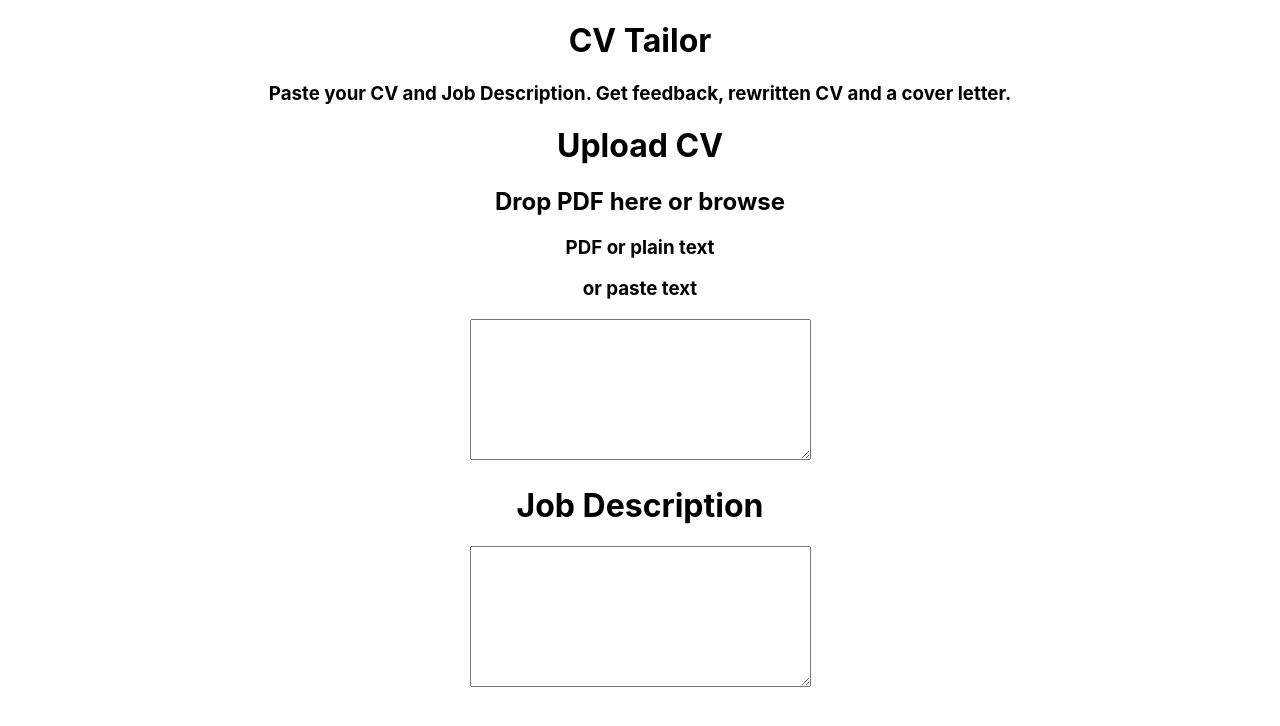
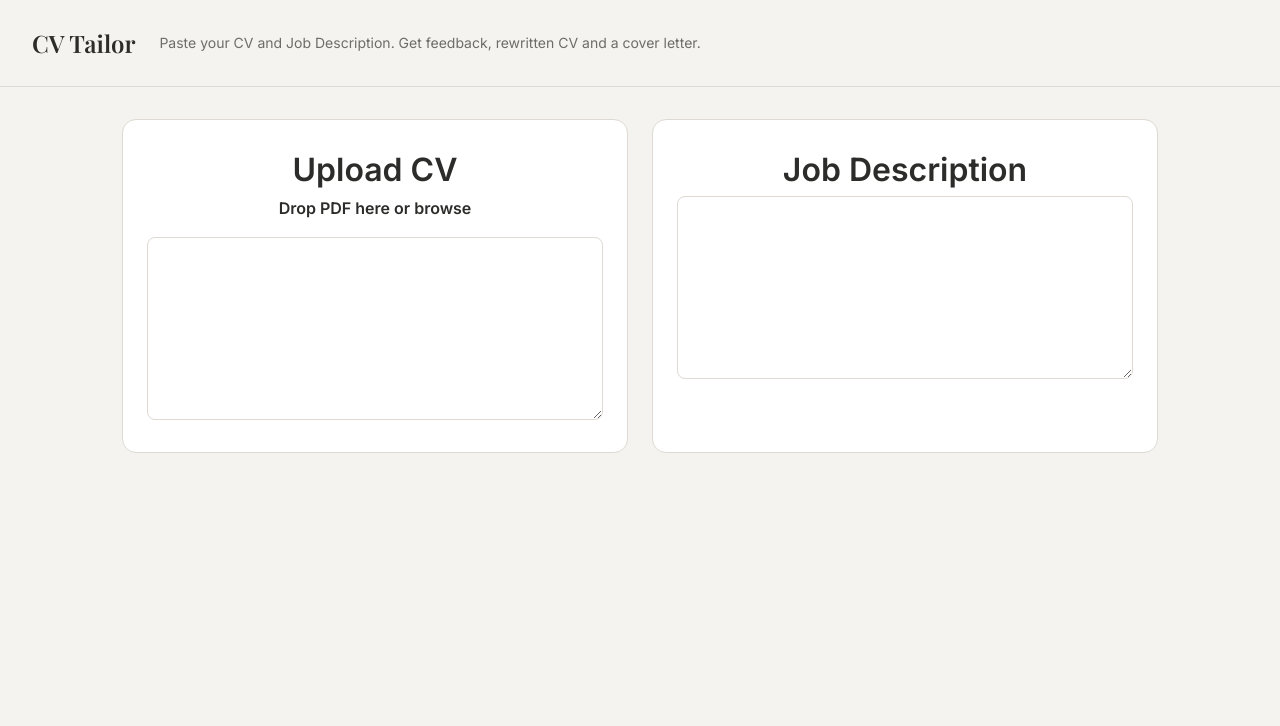
Before and after one commit to MopaIsaac/CV-Tailor, a React (Create React App) app: page / in a window 1280 px wide. Shown: the top 726 px of the page. Built offline with nearby package versions, Linux system fonts and the light colour scheme.

Commit message:
css style and updated layout

```diff
--- a/src/App.js
+++ b/src/App.js
@@ -2,17 +2,19 @@ import logo from './logo.svg';
 import './App.css';
 import Header from './components/Header.js';
 import CvParser from './components/CvParser.js';
+import JobDesc from './components/JobDesc.js';
 import CvPT from './components/CvPT.js';
-import JobDesc from './components/JobDesc.js';
 
 function App() {
   return (
     <div className="App">
       <Header/>
-      <div>
-        <CvParser/>
-        <CvPT/>
-        <div>
+      <div className='main-grid'>
+        <div className='card'>
+          <CvParser/>
+          <CvPT/>
+        </div>
+        <div className='card'>
           <JobDesc/>
         </div>
       </div>
--- a/src/components/CvParser.js
+++ b/src/components/CvParser.js
@@ -1,18 +1,17 @@
 import React from 'react'
+import CvPT from './CvPT'
 
 const CvParser = () => {
   return (
-    <div>
-        <h1>Upload CV</h1>
-
+    <div className='cvInputs'>
+      <div className='cv'>
         <div>
+          <h1>Upload CV</h1>
+        </div>
+        <div className='pdfParser'>
             <h2>Drop PDF here or browse </h2>
-            <h3>PDF or plain text</h3>
         </div>
-
-        <div>
-            <h3> or paste text </h3>
-        </div>
+      </div>
     </div>
   )
 }
--- a/src/components/Header.js
+++ b/src/components/Header.js
@@ -4,7 +4,7 @@ const Header = () => {
   return (
     <header>
         <h1>CV Tailor</h1>
-        <h3>Paste your CV and Job Description. Get feedback, rewritten CV and a cover letter. </h3>
+        <p>Paste your CV and Job Description. Get feedback, rewritten CV and a cover letter. </p>
     </header>
   )
 }
--- a/src/index.css
+++ b/src/index.css
@@ -1,13 +1,115 @@
-body {
+@import url('https://fonts.googleapis.com/css2?family=Inter:wght@400;500;600&family=Playfair+Display:wght@600&display=swap');
+
+* {
+  box-sizing: border-box;
   margin: 0;
-  font-family: -apple-system, BlinkMacSystemFont, 'Segoe UI', 'Roboto', 'Oxygen',
-    'Ubuntu', 'Cantarell', 'Fira Sans', 'Droid Sans', 'Helvetica Neue',
-    sans-serif;
-  -webkit-font-smoothing: antialiased;
-  -moz-osx-font-smoothing: grayscale;
+  padding: 0;
 }
 
-code {
-  font-family: source-code-pro, Menlo, Monaco, Consolas, 'Courier New',
-    monospace;
+:root {
+  --bg: #F5F3EF;
+  --bg-card: #FFFFFF;
+  --bg-muted: #EDEAE4;
+  --text: #2C2C2A;
+  --text-muted: #6E6C68;
+  --text-light: #9E9C98;
+  --accent: #4A7C6F;
+  --accent-light: #E8F0EE;
+  --border: #DEDAD3;
+  --radius: 8px;
+  --radius-lg: 14px;
 }
+
+body {
+  font-family: 'Inter', sans-serif;
+  background: var(--bg);
+  color: var(--text);
+  min-height: 100vh;
+  line-height: 1.6;
+  -webkit-font-smoothing: antialiased;
+}
+
+.App {
+  display: flex;
+  flex-direction: column;
+  min-height: 100vh;
+}
+
+header {
+  padding: 1.5rem 2rem;
+  display: flex;
+  align-items: center;
+  border-bottom: 1px solid var(--border);
+}
+
+header h1 {
+  font-family: 'Playfair Display', serif;
+  font-size: 24px;
+}
+
+header p {
+  margin-left: 1.5rem;
+  font-size: 14px;
+  color: var(--text-muted);
+}
+
+.main-grid {
+  display: grid;
+  grid-template-columns: 1fr 1fr;
+  gap: 1.5rem;
+  max-width: 1100px;
+  width: 100%;
+  margin: 2rem auto;
+  padding: 0 2rem;
+}
+
+.card {
+  background: var(--bg-card);
+  border: 1px solid var(--border);
+  border-radius: var(--radius-lg);
+  padding: 1.5rem;
+  display: flex;
+  flex-direction: column;
+  gap: 1rem;
+  height: 100%
+}
+
+.card h2 {
+  font-size: 16px;
+  font-weight: 600;
+  color: var(--text);
+}
+
+.card textarea {
+  flex: 1;
+  min-height: 0;
+}
+
+textarea, input {
+  font-family: 'Inter', sans-serif;
+  width: 100%;
+  min-height: 300px;
+  border: 1px solid var(--border);
+  border-radius: var(--radius);
+  padding: 0.875rem 1rem;
+  font-size: 14px;
+  color: var(--text);
+  background: var(--bg-card);
+  outline: none;
+  resize: vertical;
+  transition: border-color 0.15s;
+}
+
+textarea:focus, input:focus {
+  border-color: var(--accent);
+}
+
+textarea::placeholder, input::placeholder {
+  color: var(--text-light);
+}
+
+@media (max-width: 720px) {
+  .main-grid {
+    grid-template-columns: 1fr;
+  }
+}
```
